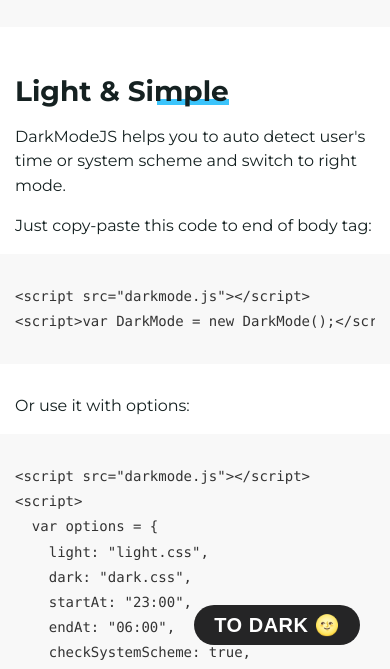
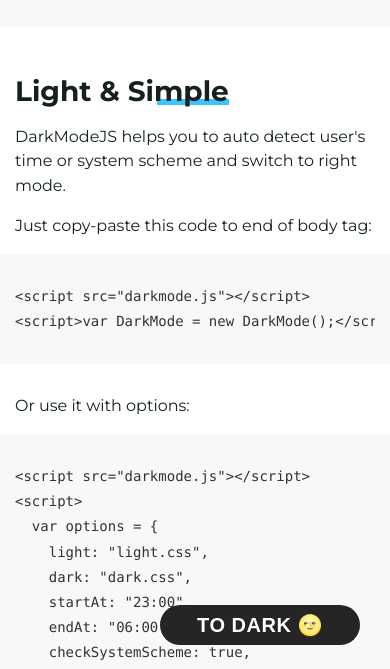
Before and after one commit to nickdeny/darkmode.js, a plain HTML site: page index.html in a window 390 px wide. Shown: the part 169-838 px from the top of the page. Drawn offline with Linux system fonts and the light colour scheme; a web font is replaced by a local one.

Commit message:
Update styles.css
Fix horizontal scroll and fixed button on demo page

```diff
--- a/styles.css
+++ b/styles.css
@@ -9,7 +9,6 @@
 body {
 	margin: 0;
 	font-size: 18px;
-	width: 100vw;
 	line-height: 1.55;
 	font-family: 'Montserrat', sans-serif;
 }
@@ -101,6 +100,7 @@ footer {
 	border-radius: 50px;
 	letter-spacing: .5px;
 	font-weight: 700;
+	min-width: 200px;
 	border: 0;
 }
 
@@ -134,6 +134,7 @@ footer {
 	text-decoration: none;
 	white-space: nowrap;
 	user-select: none;
+	text-align: center;
 	transition: all .15s ease;
 }
 
```
